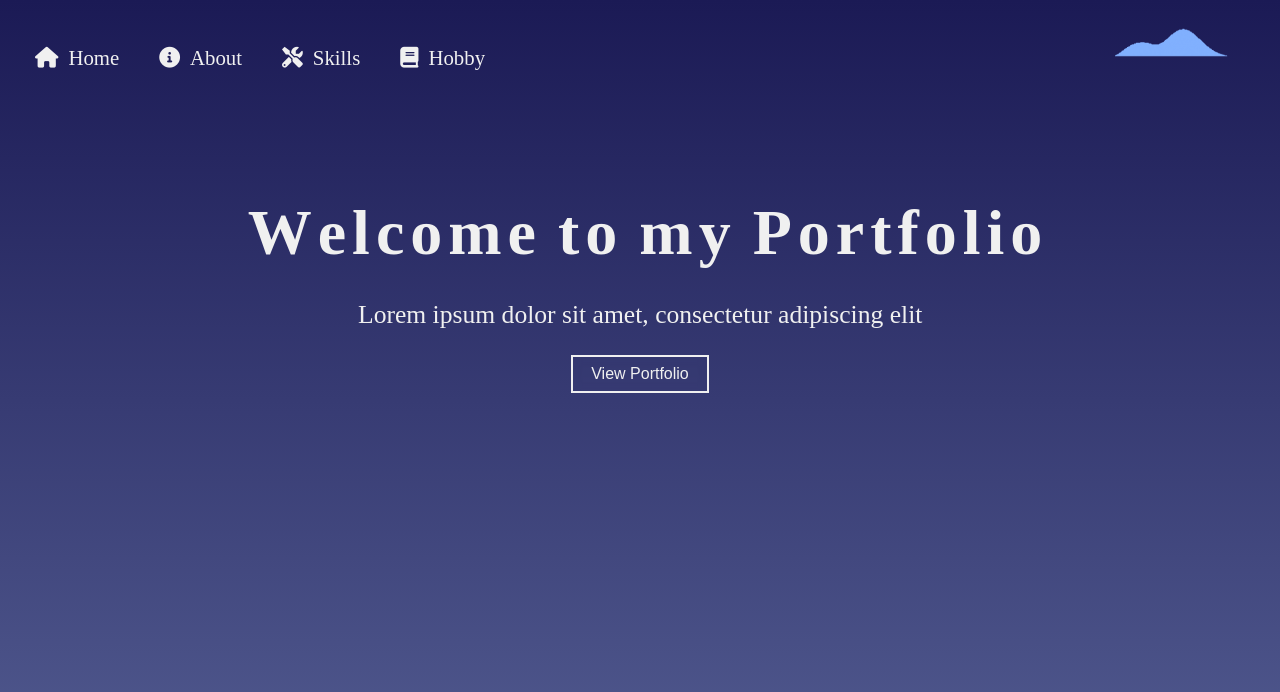
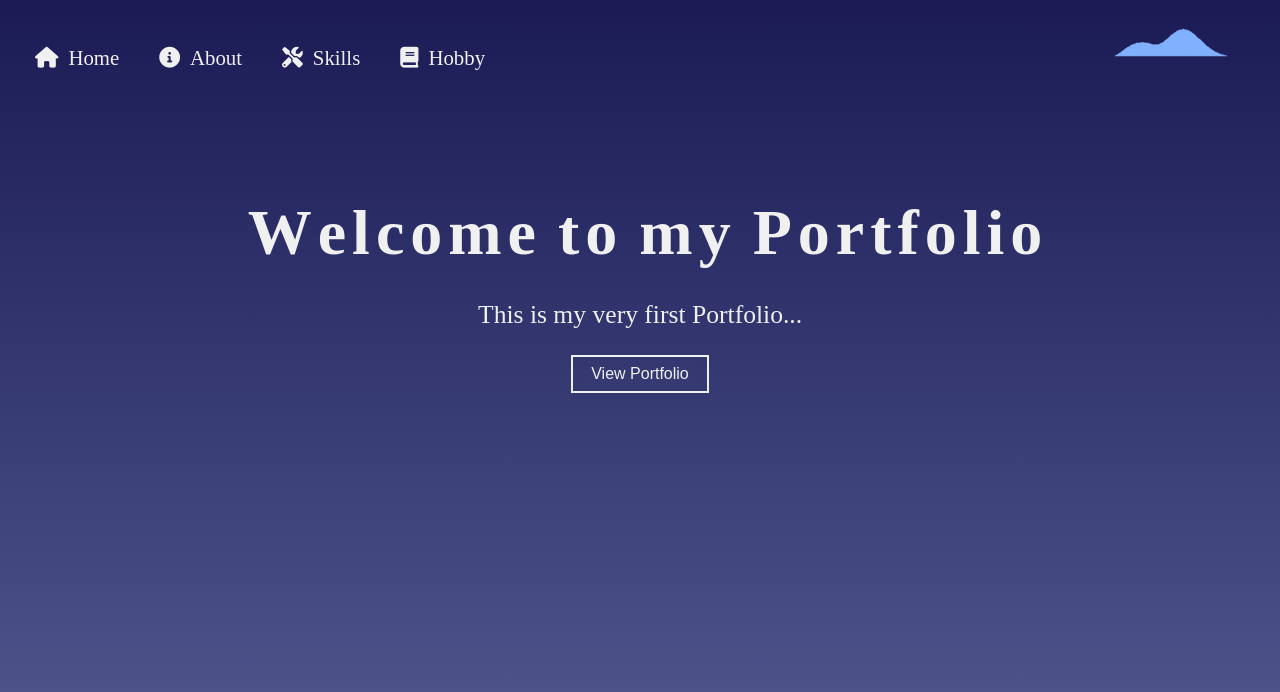
Before and after one commit to elf-red-26/elfred26.github.io, a plain HTML site: page index.html in a window 1280 px wide. Drawn offline with nearby package versions, Linux system fonts and the light colour scheme; a small style sheet from the web is missing.

Commit message:
change p in index

```diff
--- a/index.html
+++ b/index.html
@@ -58,8 +58,7 @@
                 <span style="animation-delay: 2800ms;">i</span>
                 <span style="animation-delay: 2950ms;">o</span>
             </h1>
-            <p class="animate__animated animate__lightSpeedInRight">Lorem ipsum dolor sit amet, consectetur adipiscing
-                elit</p>
+            <p class="animate__animated animate__lightSpeedInRight">This is my very first Portfolio...</p>
             <button popovertarget="project_div" class="animate__animated animate__fadeInUp">View Portfolio</button>
         </div>
 
```
